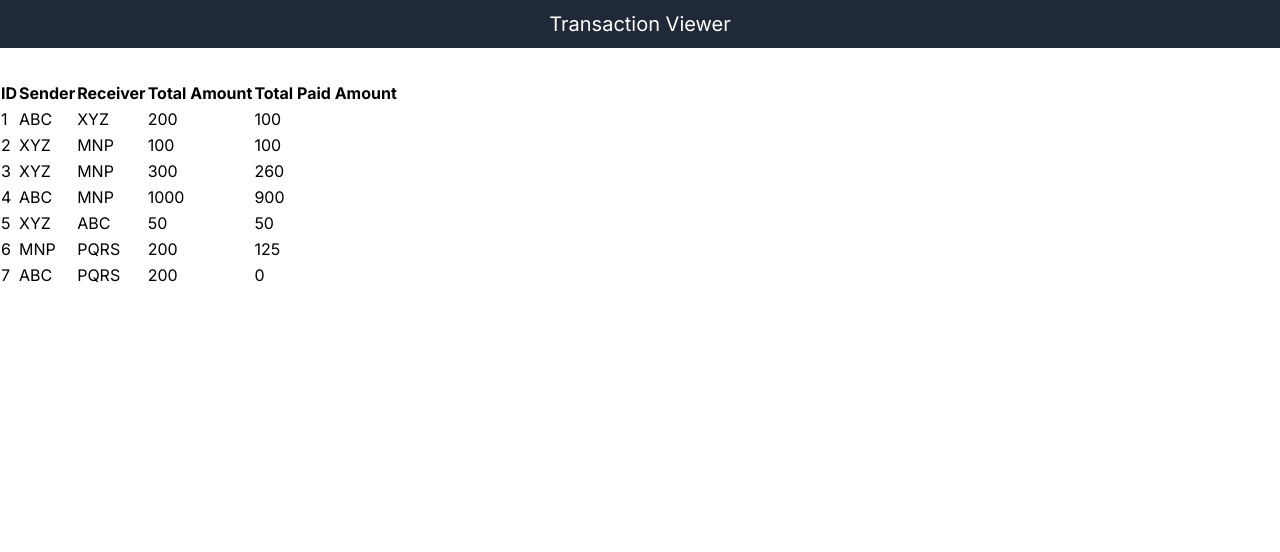
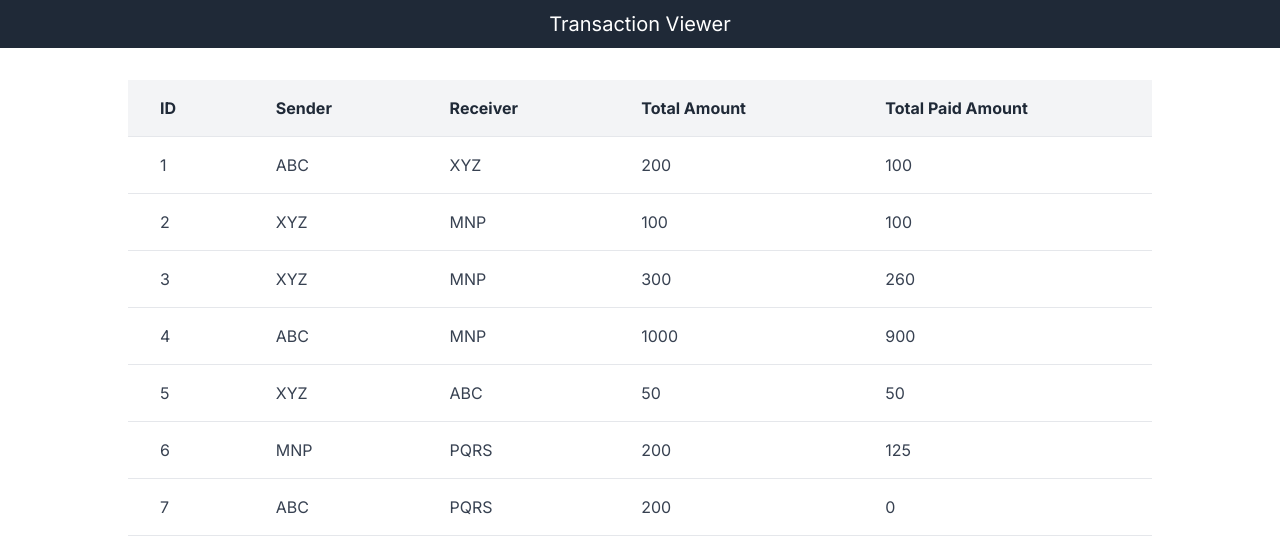
Before and after one commit to admiralrohan/transaction-viewer, a Next.js app: page / in a window 1280 px wide. Shown: the top 552 px of the page. Built offline with nearby package versions, Linux system fonts and the light colour scheme.

Commit message:
feat: home page with new design

```diff
--- a/src/components/Transactions/Transactions.tsx
+++ b/src/components/Transactions/Transactions.tsx
@@ -1,5 +1,7 @@
 import * as React from "react";
 import Transaction from "@interfaces/transaction";
+import Table from "@components/Table";
+import Link from "next/link";
 
 function Transactions() {
   const [transactions, setTransactions] = React.useState<Transaction[]>([]);
@@ -16,29 +18,31 @@ function Transactions() {
 
   return (
     <div>
-      <table>
-        <thead>
+      <Table
+        header={
           <tr>
-            <th>ID</th>
-            <th>Sender</th>
-            <th>Receiver</th>
-            <th>Total Amount</th>
-            <th>Total Paid Amount</th>
+            <Table.TH>ID</Table.TH>
+            <Table.TH>Sender</Table.TH>
+            <Table.TH>Receiver</Table.TH>
+            <Table.TH>Total Amount</Table.TH>
+            <Table.TH>Total Paid Amount</Table.TH>
           </tr>
-        </thead>
-
-        <tbody>
-          {transactions.map((tx) => (
-            <tr key={tx.id}>
-              <td>{tx.id}</td>
-              <td>{tx.sender}</td>
-              <td>{tx.receiver}</td>
-              <td>{tx.totalAmount}</td>
-              <td>{tx.totalPaidAmount}</td>
-            </tr>
-          ))}
-        </tbody>
-      </table>
+        }
+      >
+        {transactions.map((transaction) => (
+          <tr key={transaction.id}>
+            <Table.TD>{transaction.id}</Table.TD>
+            <Table.TD>{transaction.sender}</Table.TD>
+            <Table.TD>{transaction.receiver}</Table.TD>
+            <Table.TD>{transaction.totalAmount}</Table.TD>
+            <Table.TD>
+              <Link href={"/" + transaction.id} className="hover:underline">
+                {transaction.totalPaidAmount}
+              </Link>
+            </Table.TD>
+          </tr>
+        ))}
+      </Table>
     </div>
   );
 }
```
